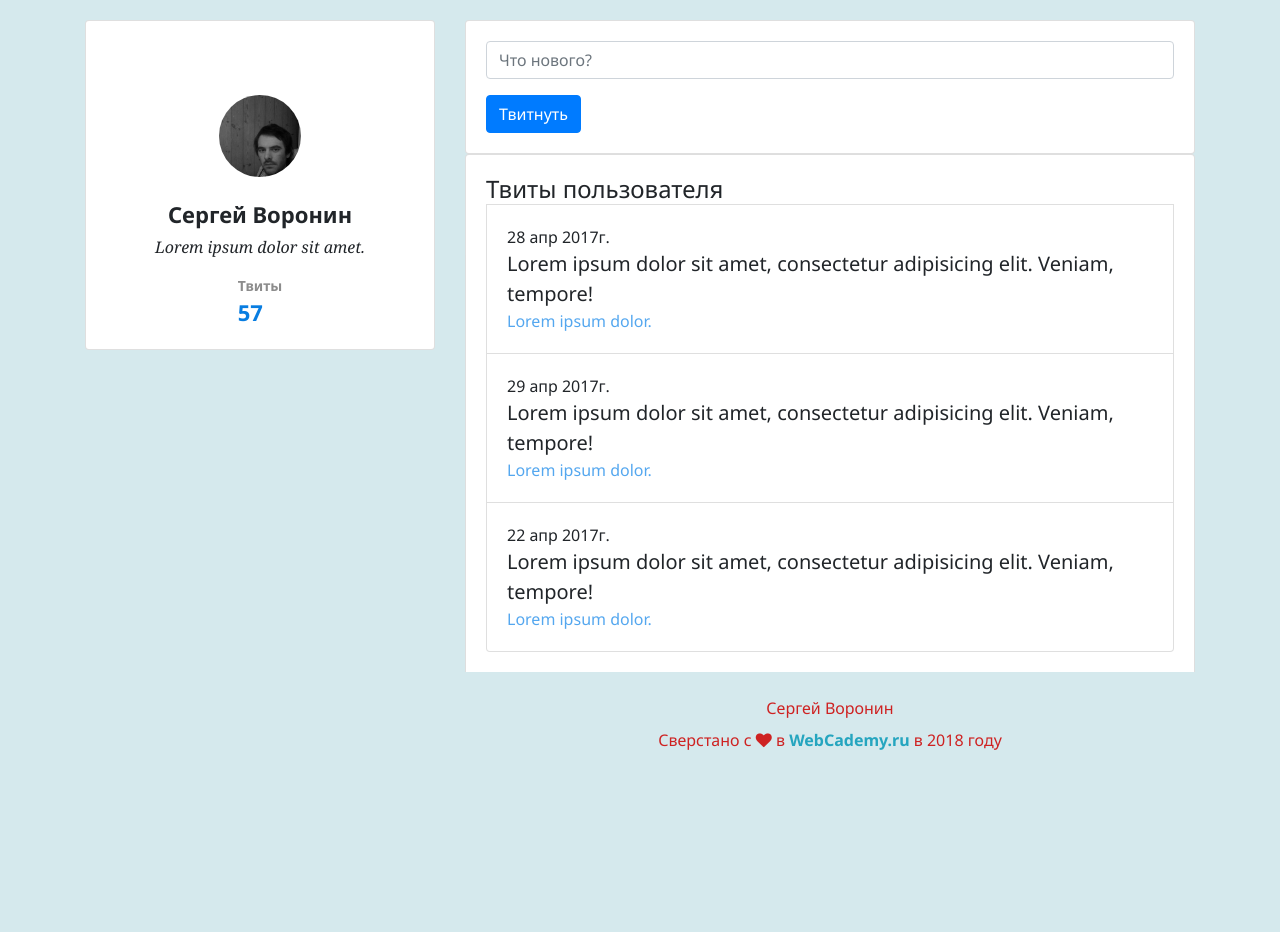
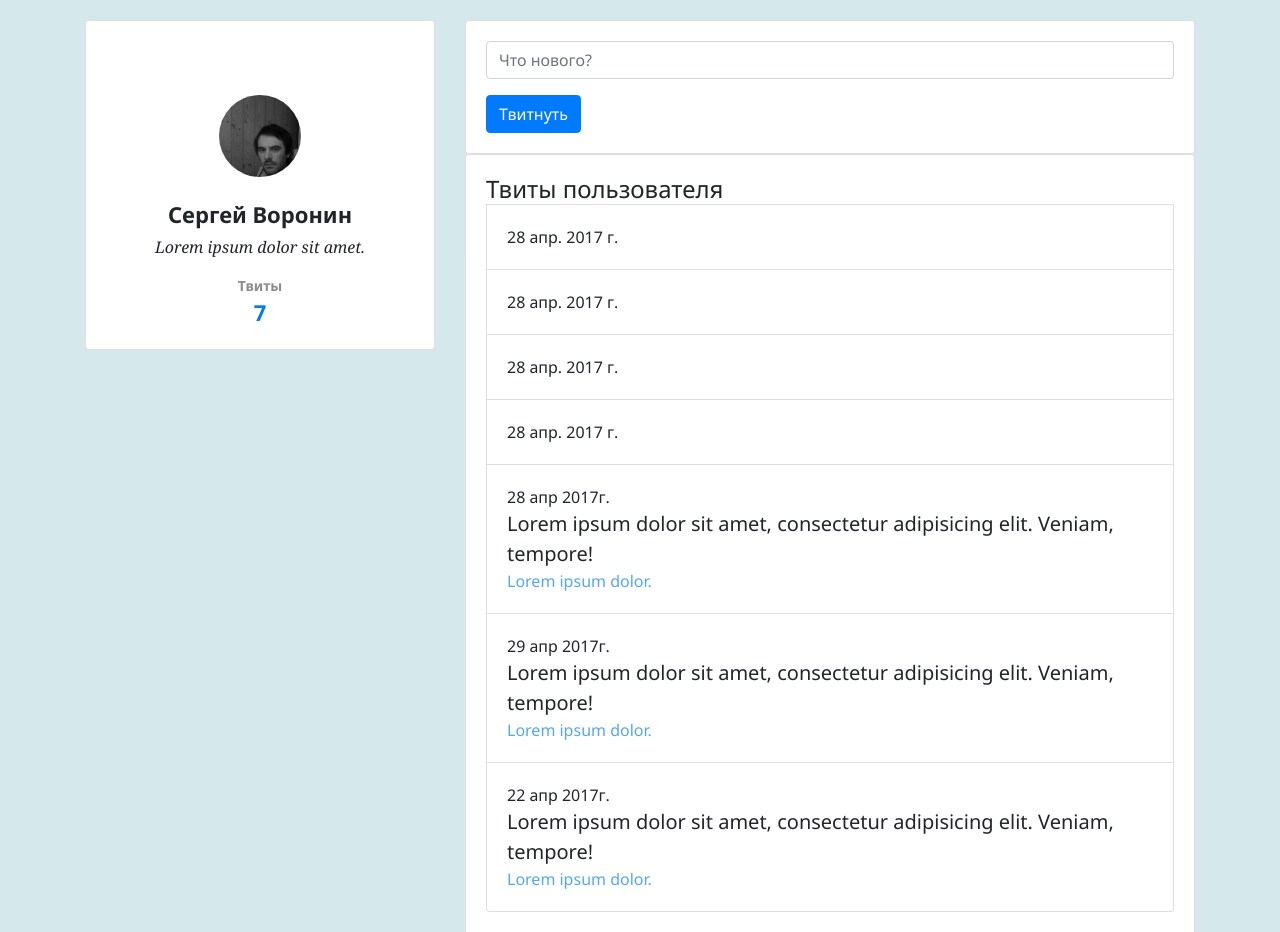
Before and after one commit to SVDevelop/tweeter_clone, a website: page app/index.html in a window 1280 px wide. Shown: the top 932 px of the page. Before the commit the page ends 800 px from the top, so only its background shows below. Drawn offline with nearby package versions, Linux system fonts and the light colour scheme.

Commit message:
add script

```diff
--- a/app/index.html
+++ b/app/index.html
@@ -30,7 +30,7 @@
 						<ul class="stats">
 							<li class="stats-item">
 								<b class="stats-title">Твиты</b>
-								<b class="stats-count">57</b>
+								<b class="stats-count" id="tweetsCounter"></b>
 							</li>
 						</ul>
 					</div>
@@ -41,19 +41,20 @@
 			<div class="col-md-8">
 				<div class="card">
 					<div class="card-body">
-						<form>
+						<form id="postNewTweet">
 						  <div class="form-group">
-						    <input type="text" class="form-control" id="exampleInputEmail1" placeholder="Что нового?">
+						    <input type="text" class="form-control" id="tweetText" placeholder="Что нового?">
 						  </div>
 						  <button type="submit" class="btn btn-primary">Твитнуть</button>
 						</form>
 					</div>
 				</div>
-				<div class="card tweet-card tweet-card-rounded-top">
+				<div class="card card-title-only tweet-card-rounded-top">
 					<div class="h4 mb-0">
 						Твиты пользователя
 					</div>
-
+					<!-- tweetList -->
+					<div id="tweetLists">
 						<!-- single tweet -->
 						<div class="card tweet-card">
 							<div class="tweet-date">28 апр 2017г.</div>
@@ -77,7 +78,8 @@
 							</div>
 						</div>
 						<!-- //single tweet -->
-
+					</div>
+					<!-- end tweetList -->
 				</div>
 				<!-- footer -->
 				<footer class="footer">
@@ -97,6 +99,7 @@
 	<script src="https://code.jquery.com/jquery-3.3.1.slim.min.js" integrity="sha384-q8i/X+965DzO0rT7abK41JStQIAqVgRVzpbzo5smXKp4YfRvH+8abtTE1Pi6jizo" crossorigin="anonymous"></script>
 	<script src="https://cdnjs.cloudflare.com/ajax/libs/popper.js/1.14.3/umd/popper.min.js" integrity="sha384-ZMP7rVo3mIykV+2+9J3UJ46jBk0WLaUAdn689aCwoqbBJiSnjAK/l8WvCWPIPm49" crossorigin="anonymous"></script>
 	<script src="https://stackpath.bootstrapcdn.com/bootstrap/4.1.1/js/bootstrap.min.js" integrity="sha384-smHYKdLADwkXOn1EmN1qk/HfnUcbVRZyYmZ4qpPea6sjB/pTJ0euyQp0Mk8ck+5T" crossorigin="anonymous"></script>
+	<script src="js/main.js"></script>
 
 </body>
 </html>
--- /dev/null
+++ b/app/js/main.js
@@ -0,0 +1,84 @@
+$(document).ready(function() {
+
+	var getDate = function () {
+		var data = new Date(),
+			day = data.getDate(),
+			hrs = data.getHours(),
+			min = data.getMinutes(),
+			sec = data.getSeconds(),
+			mnth = data.getMonth(),
+			year = data.getFullYear();
+
+		var monthArray = new Array("января", "февраля", "марта", "апреля", "мая", "июня", "июля", "августа", "сентября", "октября", "ноября", "декабря");
+		//if (day <=9) day = "0" + day;
+
+		var actualDate = `${day} ${monthArray[mnth]} ${year} г. ${hrs} часов ${min} мин`;
+
+		return actualDate;
+	};
+
+	var countTweets = function () {
+		var tweetCounter = $('.tweet-card').length;
+		$('#tweetsCounter').text(tweetCounter);
+	};
+
+	var wrapURLs = function (text, new_window) {
+	  var url_pattern = /(?:(?:https?|ftp):\/\/)?(?:\S+(?::\S*)?@)?(?:(?!10(?:\.\d{1,3}){3})(?!127(?:\.\d{1,3}){3})(?!169\.254(?:\.\d{1,3}){2})(?!192\.168(?:\.\d{1,3}){2})(?!172\.(?:1[6-9]|2\d|3[0-1])(?:\.\d{1,3}){2})(?:[1-9]\d?|1\d\d|2[01]\d|22[0-3])(?:\.(?:1?\d{1,2}|2[0-4]\d|25[0-5])){2}(?:\.(?:[1-9]\d?|1\d\d|2[0-4]\d|25[0-4]))|(?:(?:[a-z\x{00a1}\-\x{ffff}0-9]+-?)*[a-z\x{00a1}\-\x{ffff}0-9]+)(?:\.(?:[a-z\x{00a1}\-\x{ffff}0-9]+-?)*[a-z\x{00a1}\-\x{ffff}0-9]+)*(?:\.(?:[a-z\x{00a1}\-\x{ffff}]{2,})))(?::\d{2,5})?(?:\/[^\s]*)?/ig;
+	  var target = (new_window === true || new_window == null) ? '_blank' : '';
+
+	  return text.replace(url_pattern, function (url) {
+	    var protocol_pattern = /^(?:(?:https?|ftp):\/\/)/i;
+	    var href = protocol_pattern.test(url) ? url : 'http://' + url;
+	    return '<a href="' + href + '" target="' + target + '">' + url + '</a>';
+	  });
+	};
+
+	var createTweet = function (data, text) {
+		var $tweetBox = $('<div class="card tweet-card"></div>');
+		var $tweetDate = $('<div class="tweet-date"></div>').text( data );
+		var $tweetText = $('<div class="tweet-text"></div>').html( wrapURLs(text) ).wrapInner('<p></p>');
+
+		var additionalClassName;
+		if ( text.length < 100 ) {
+			additionalClassName = 'font-size-large';
+		} else if ( text.length > 150 ) {
+			additionalClassName = 'font-size-small';
+		} else {
+			additionalClassName = 'font-size-normal';
+		}
+
+		$tweetText.addClass(additionalClassName);
+
+		$tweetBox.append($tweetDate).append($tweetText);
+		$('#tweetLists').prepend($tweetBox);
+		countTweets();
+	};
+	var tweetsBase = [
+		{
+			date: '28 апр. 2017 г.',
+			text: ''
+		},
+		{
+			date: '28 апр. 2017 г.',
+			text: ''
+		},
+		{
+			date: '28 апр. 2017 г.',
+			text: ''
+		},
+		{
+			date: '28 апр. 2017 г.',
+			text: ''
+		}
+	];
+	tweetsBase.forEach( function (tweet) {
+		createTweet(tweet.date, tweet.text);
+	});
+	//Форма отправки
+	$('#postNewTweet').on('submit', function(event) {
+		event.preventDefault();
+		var $tweetText = $('#tweetText').val();
+		createTweet( getDate(), $tweetText );
+		$('#tweetText').val('');//cбрасываем значение поля ввода
+	});
+});
--- a/app/less/blocks/_stats.less
+++ b/app/less/blocks/_stats.less
@@ -19,5 +19,6 @@
 		color: @mainColor;
 		font-size: 22px;
 		font-weight: 600;
+		text-align: center;
 	}
 }
--- a/app/less/blocks/_tweet-card.less
+++ b/app/less/blocks/_tweet-card.less
@@ -1,3 +1,8 @@
+.card-title-only {
+	padding: 1.25rem;
+	border-bottom: 0px;
+	border-radius: 0.25rem 0.25rem 0 0;
+}
 .tweet {
 	&-card {
 		padding: 1.25rem;
@@ -28,3 +33,6 @@
 	}
 
 }
+.font-siza-smal {
+
+}
--- a/gulpfile.js
+++ b/gulpfile.js
@@ -10,6 +10,7 @@ gulp.task('server', ['less'], function () {
 	});
 });
 gulp.watch('./app/**/*.html').on('change', browserSync.reload);
+gulp.watch('./app/**/*.js').on('change', browserSync.reload);
 gulp.watch('./app/less/**/*.less', ['less']);
 
 gulp.task('less', function() {
```
Also changed, not shown: app/css/blocks/_stats.css, app/css/blocks/_tweet-card.css, app/css/main.css. Lines whose indentation alone changed are shown as unchanged.
